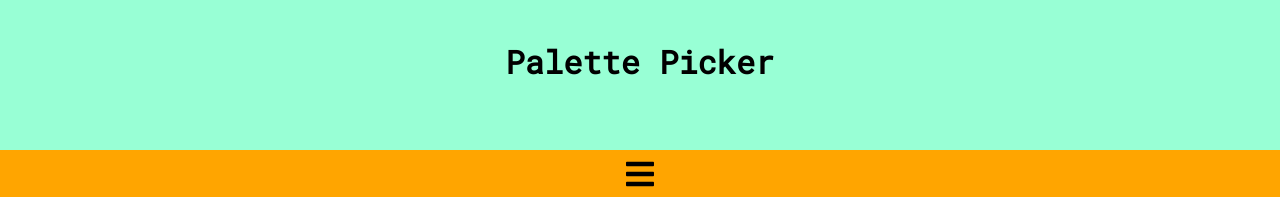
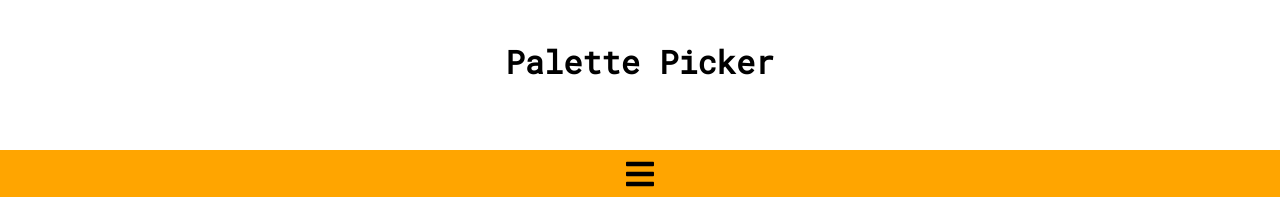
Before and after one commit to JoelSmith123/palette-picker, a website: page public/index.html in a window 1280 px wide. Both pictures are taken after a click on the element 640 px from the left and 695 px from the top of the page. Drawn offline with Linux system fonts and the light colour scheme.

Commit message:
Add header transition

```diff
--- a/public/css/styles.css
+++ b/public/css/styles.css
@@ -8,8 +8,16 @@ body * {
 }
 
 .header {
+  height: 150px;
+  transition: background-color 1s;
+}
+
+.header-hide {
   background-color: #98ffd5;
-  height: 150px;
+}
+
+.header-view {
+  background-color: #fff;
 }
 
 .header-title {
--- a/public/index.html
+++ b/public/index.html
@@ -7,7 +7,7 @@
   <link href="https://fonts.googleapis.com/css?family=Roboto+Mono" rel="stylesheet">
 </head>
 <body>
-  <header class='header'>
+  <header class='header header-hide'>
     <h1 class='header-title'>Palette Picker</h1>
   </header>
   <div class='palette-container'>
--- a/public/js/scripts.js
+++ b/public/js/scripts.js
@@ -1,3 +1,4 @@
+const header = document.querySelector('.header')
 const savedPaletteContainer = document.querySelector('.saved-palette-container')
 const selectSavedBtnContainer = document.querySelector('.select-saved-btn-container')
 const selectSavedBtn = document.querySelector('.select-saved-btn')
@@ -5,8 +6,11 @@ const selectSavedBtn = document.querySelector('.select-saved-btn')
 selectSavedBtn.addEventListener('click', function (event) {
   event.preventDefault()
 
+  header.classList.toggle('header-hide')
+  header.classList.toggle('header-view')
+
+  savedPaletteContainer.classList.toggle('saved-palette-container-hide')
   savedPaletteContainer.classList.toggle('saved-palette-container-view')
-  savedPaletteContainer.classList.toggle('saved-palette-container-hide')
 
   selectSavedBtnContainer.classList.toggle('select-saved-btn-container-hide')
   selectSavedBtnContainer.classList.toggle('select-saved-btn-container-view')
```
